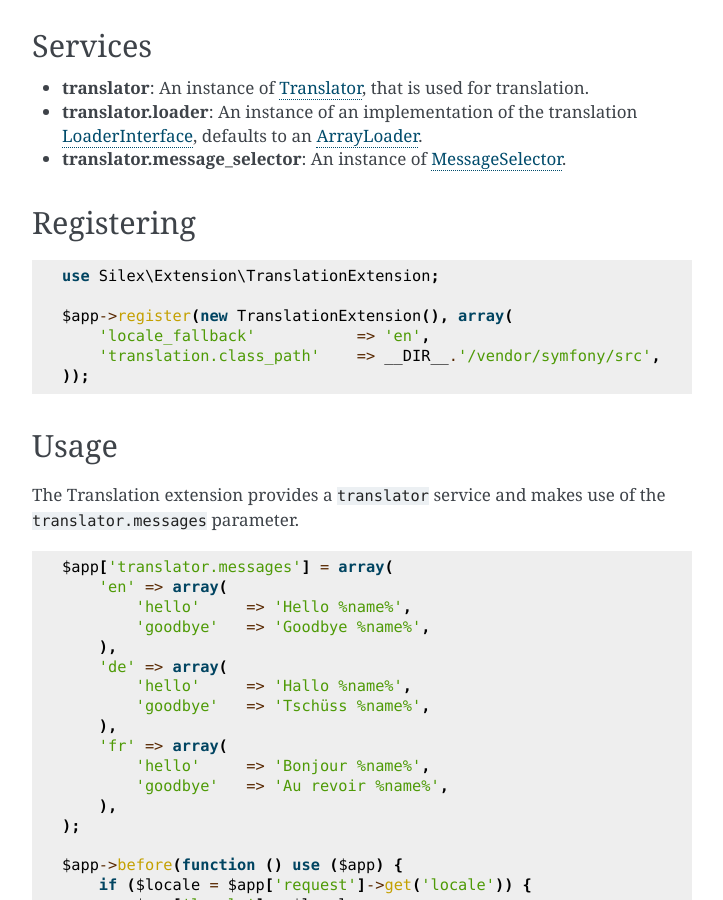
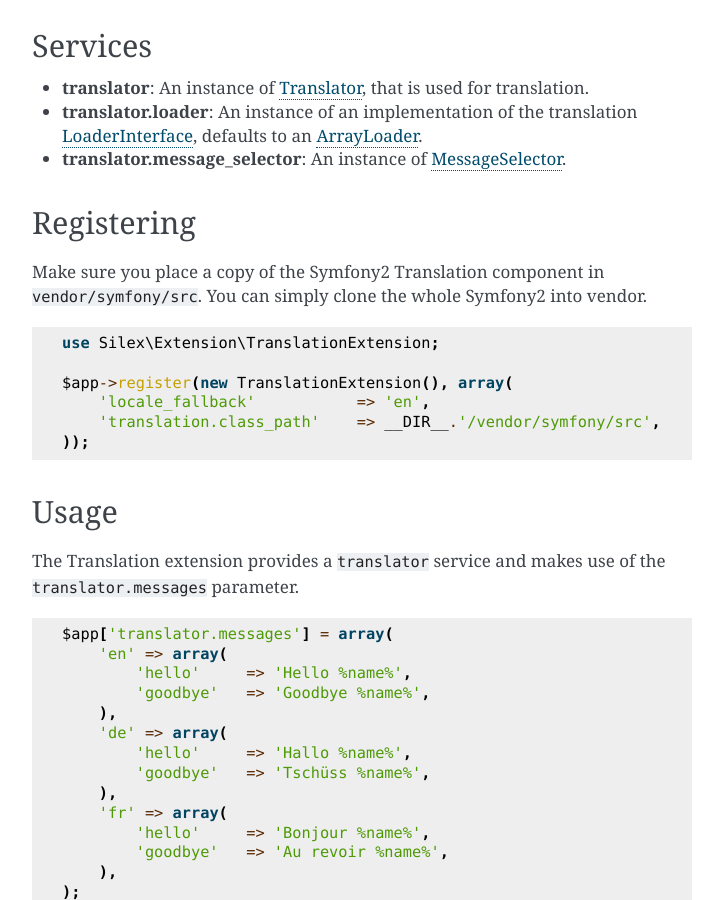
Before and after one commit to silexphp/Silex, a Sphinx documentation site: the page built from doc/extensions/translation.rst, in a window 1280 px wide and 900 px high, scrolled down 431 px. Shown: the whole window, without its empty margins (388-1111 px from the left). Built offline with Sphinx 7.4.7, drawn with Linux system fonts in a browser that asks for light colours.

Commit message:
[docs] add a note about the external translation dependency to translation docs

```diff
--- a/doc/extensions/translation.rst
+++ b/doc/extensions/translation.rst
@@ -36,6 +36,9 @@
 
 Registering
 -----------
+
+Make sure you place a copy of the Symfony2 Translation component in
+``vendor/symfony/src``. You can simply clone the whole Symfony2 into vendor.
 
 ::
 
```
